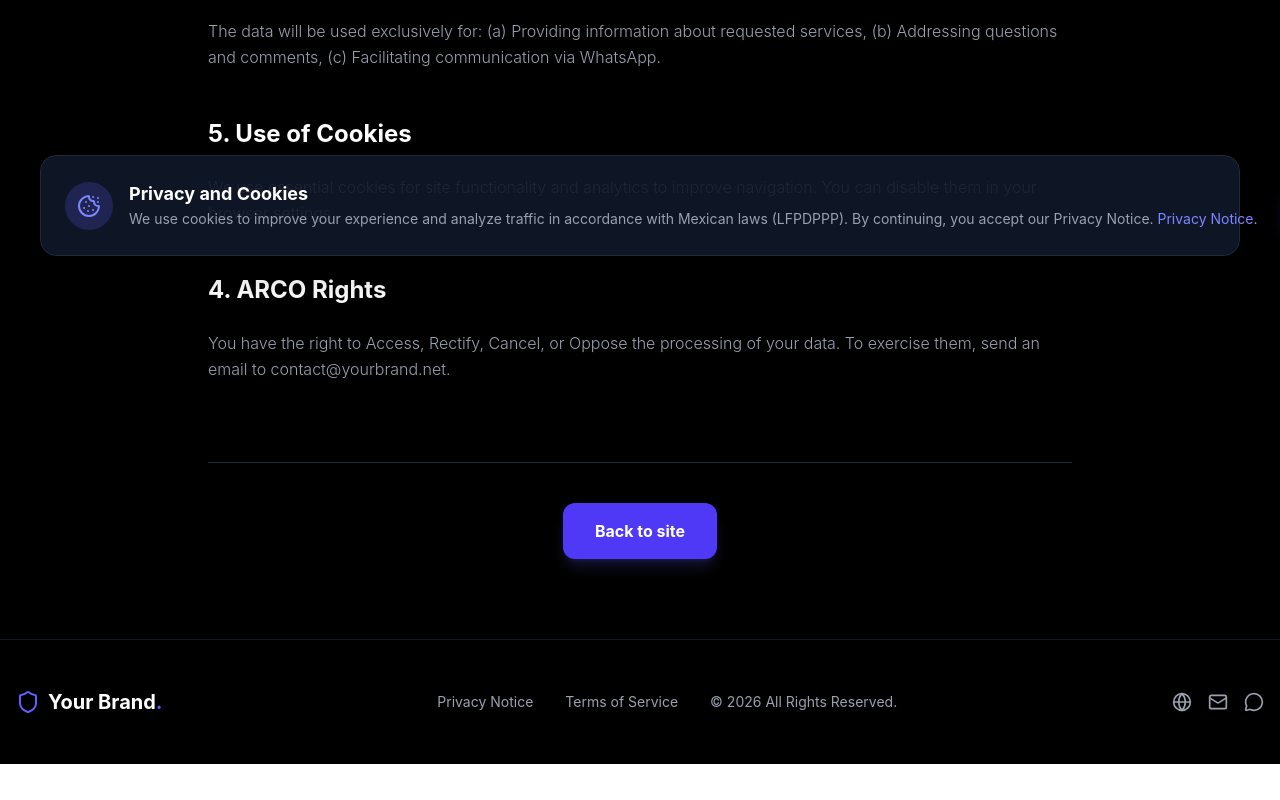
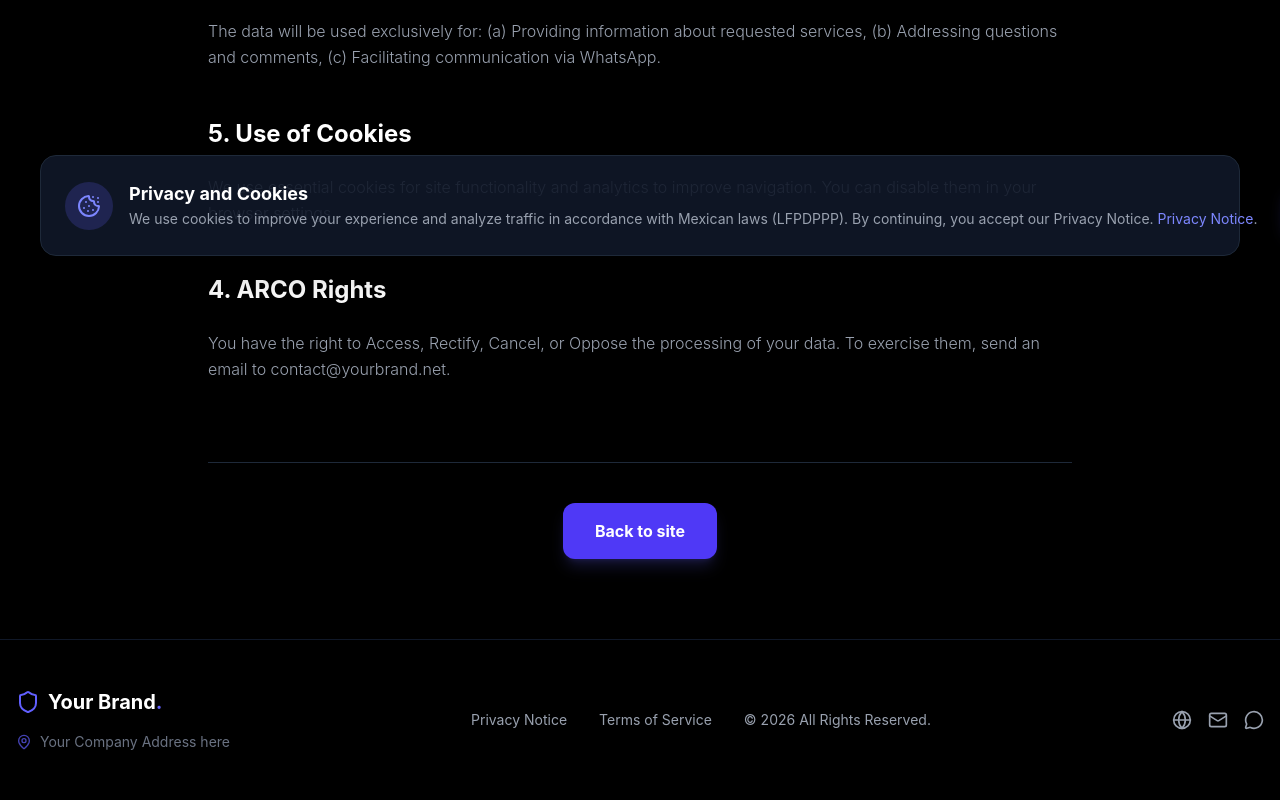
Before and after one commit to felipemiramontesr/starterkit, a React (Vite) app in the folder frontend/: page /politicas in a window 1280 px wide. Shown: the part 528-1328 px from the top of the page. Before the commit the page ends 1292 px from the top, so only its background shows below. Built offline with nearby package versions, Linux system fonts and the light colour scheme.

Commit message:
V0.10.14_footer_address_integration

```diff
--- a/frontend/src/components/layout/Footer.tsx
+++ b/frontend/src/components/layout/Footer.tsx
@@ -1,6 +1,6 @@
 import { type ReactElement } from 'react';
 import { Link } from 'react-router-dom';
-import { Shield, Globe, Mail, MessageCircle } from 'lucide-react';
+import { Shield, Globe, Mail, MessageCircle, MapPin } from 'lucide-react';
 import { useTranslation } from 'react-i18next';
 
 /**
@@ -13,11 +13,17 @@ export const Footer = (): ReactElement => {
 
   return (
     <footer className="w-full bg-black border-t border-gray-900 py-12 px-4 text-gray-400">
-      <div className="max-w-7xl mx-auto flex flex-col md:flex-row justify-between items-center gap-6">
+      <div className="max-w-7xl mx-auto flex flex-col md:flex-row justify-between items-center gap-8">
 
-        <div className="flex items-center gap-2">
-          <Shield className="w-6 h-6 text-indigo-500" />
-          <span className="font-bold text-xl text-white">{t('hero.title')}<span className="text-indigo-500">.</span></span>
+        <div className="flex flex-col items-center md:items-start gap-4">
+          <div className="flex items-center gap-2">
+            <Shield className="w-6 h-6 text-indigo-500" />
+            <span className="font-bold text-xl text-white">{t('hero.title')}<span className="text-indigo-500">.</span></span>
+          </div>
+          <div className="flex items-center gap-2 text-sm text-gray-500 hover:text-gray-300 transition-colors">
+            <MapPin className="w-4 h-4 text-indigo-500/70" />
+            <span>{t('footer.address')}</span>
+          </div>
         </div>
 
         <div className="flex flex-col md:flex-row gap-4 md:gap-8 items-center text-sm">
--- a/frontend/src/locales/en/translation.json
+++ b/frontend/src/locales/en/translation.json
@@ -69,7 +69,8 @@
   "footer": {
     "privacy": "Privacy Notice",
     "terms": "Terms of Service",
-    "rights": "All Rights Reserved."
+    "rights": "All Rights Reserved.",
+    "address": "Your Company Address here"
   },
   "whatsapp": {
     "help": "How can we help?",
--- a/frontend/src/locales/es/translation.json
+++ b/frontend/src/locales/es/translation.json
@@ -69,7 +69,8 @@
   "footer": {
     "privacy": "Aviso de Privacidad",
     "terms": "Términos de Servicio",
-    "rights": "Todos los Derechos Reservados."
+    "rights": "Todos los Derechos Reservados.",
+    "address": "La dirección de tu empresa aquí"
   },
   "whatsapp": {
     "help": "¿Podemos ayudarte?",
--- a/package.json
+++ b/package.json
@@ -2,7 +2,7 @@
   "name": "starterkit-monorepo",
   "private": true,
   "type": "module",
-  "version": "0.10.13",
+  "version": "0.10.14",
   "workspaces": [
     "frontend",
     "backend"
```
Also changed, not shown: 1 other file (tests, documents, lock files or other folders).
